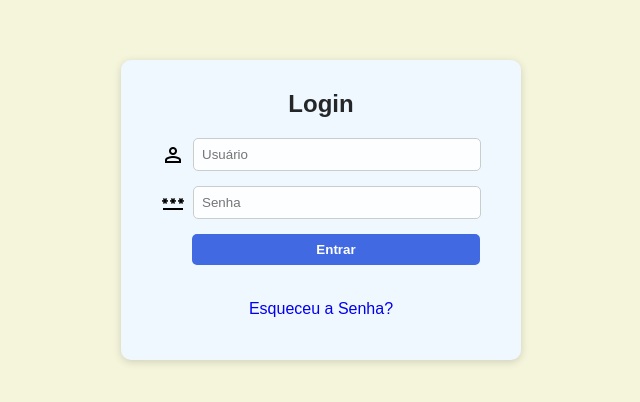
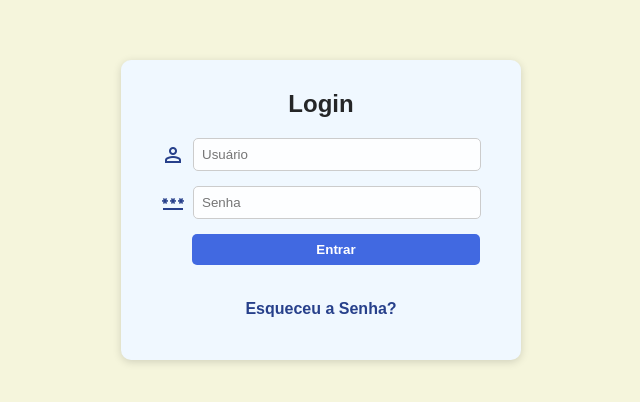
Before and after one commit to Rodrigoxpdev/PAINEL-LOGIN.-TESTE, a plain HTML site: page index.html in a window 1280 px wide. Shown: the part 190-592 px from the top of the page, without its empty margins (319-959 px from the left). Drawn offline with nearby package versions, Linux system fonts and the light colour scheme.

Commit message:
Update style.css

```diff
--- a/estilos/style.css
+++ b/estilos/style.css
@@ -119,10 +119,21 @@ div a {
     justify-content: center;
     align-items: center;
     text-decoration: none;
-    display: flex;
     margin-top: 20px;
+    color:#27408b ;
+    font-weight: bold;
+    font-family: Arial, Helvetica, sans-serif;
+    font-size: 1em;
 }
 
+div a:hover{
+    color: #4169e1;
+}
+
+
+span{
+    color: #27408b;
+}
 
 @media screen and (max-width: 768px) {
     .card{
```
